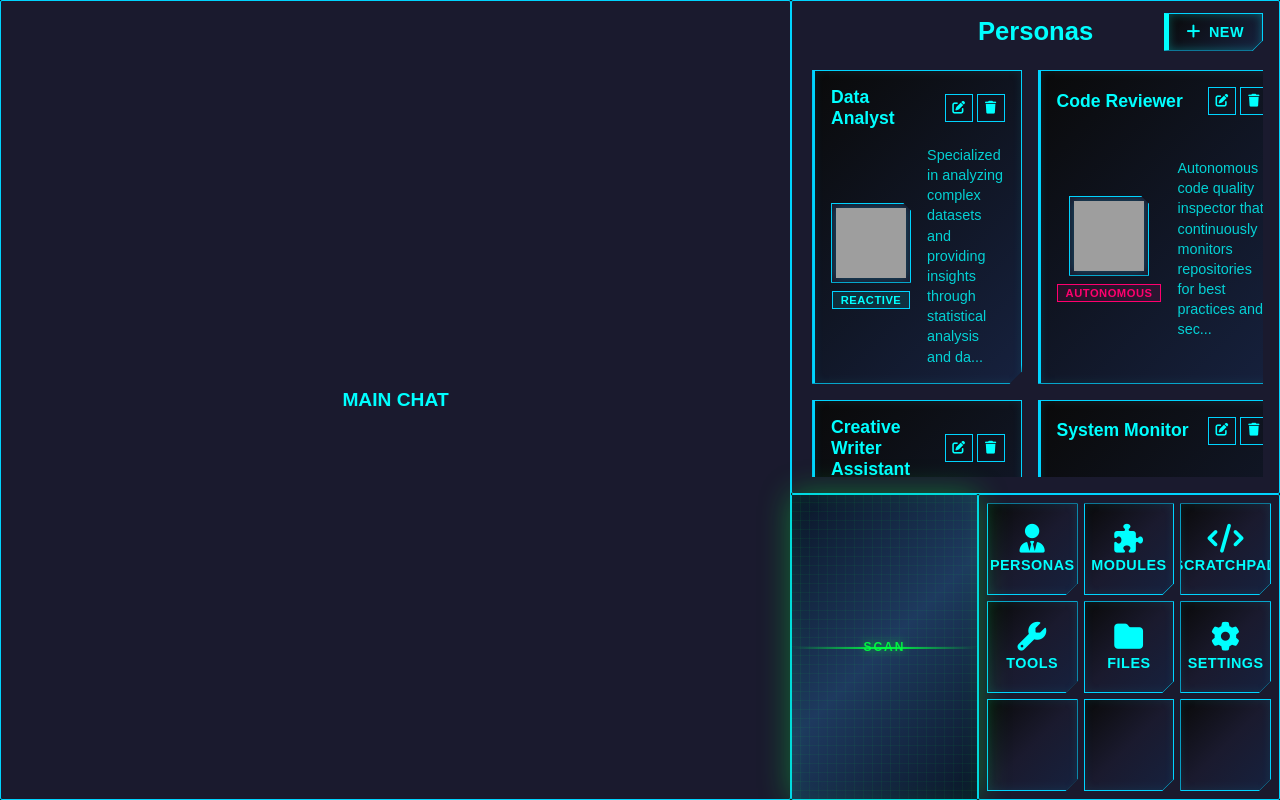
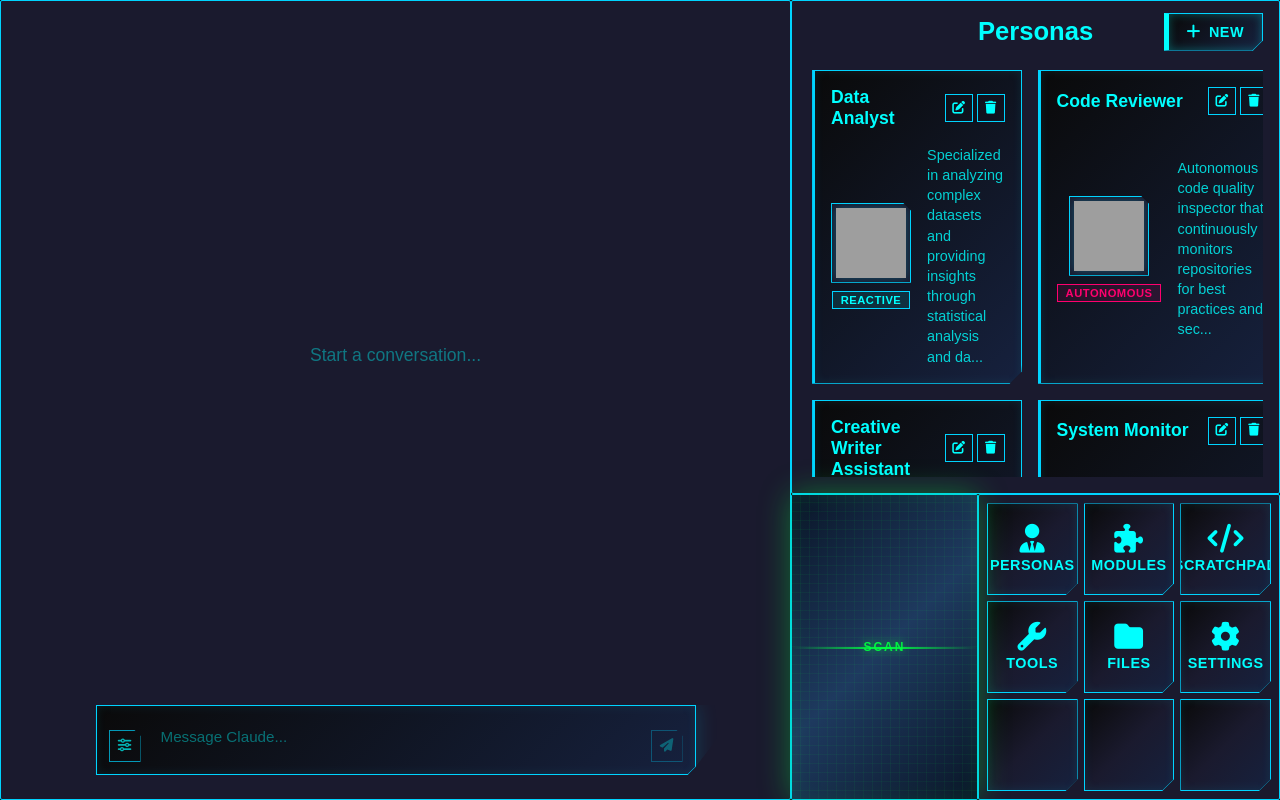
Before and after one commit to IdentityOverflow/MDCS, a Vue app in the folder frontend/: page / in a window 1280 px wide. Built offline with nearby package versions, Linux system fonts and the light colour scheme; grey boxes are pictures that could not be loaded.

Commit message:
Added chat input

```diff
--- a/frontend/src/components/MainChat.vue
+++ b/frontend/src/components/MainChat.vue
@@ -1,9 +1,111 @@
 <script setup lang="ts">
+import { ref, nextTick } from 'vue'
+
+const message = ref('')
+const showSliders = ref(false)
+const textareaRef = ref<HTMLTextAreaElement>()
+
+function handleKeydown(event: KeyboardEvent) {
+  if (event.key === 'Enter' && !event.shiftKey) {
+    event.preventDefault()
+    sendMessage()
+  }
+}
+
+function sendMessage() {
+  if (message.value.trim()) {
+    console.log('Sending message:', message.value)
+    // Here you would typically send the message to your chat service
+    message.value = ''
+    // Reset textarea height after sending
+    nextTick(() => {
+      autoResize()
+    })
+  }
+}
+
+function toggleSliders() {
+  showSliders.value = !showSliders.value
+}
+
+function autoResize() {
+  const textarea = textareaRef.value
+  if (textarea) {
+    // Reset height to auto to get the correct scrollHeight
+    textarea.style.height = 'auto'
+    // Set height to scrollHeight, but respect min/max constraints
+    const newHeight = Math.min(Math.max(textarea.scrollHeight, 40), 120)
+    textarea.style.height = `${newHeight}px`
+  }
+}
 </script>
 
 <template>
   <div class="main-chat">
-    Main Chat
+    <!-- Chat messages area -->
+    <div class="chat-content">
+      <div class="chat-messages">
+        <!-- Chat messages would go here -->
+        <div class="placeholder-text">Start a conversation...</div>
+      </div>
+    </div>
+
+    <!-- Floating input container -->
+    <div class="floating-input-container">
+      <div class="input-card">
+        <!-- Sliders panel (appears above input when active) -->
+        <div v-if="showSliders" class="sliders-panel">
+          <div class="slider-group">
+            <label>Temperature</label>
+            <input type="range" min="0" max="2" step="0.1" value="0.7" class="slider" />
+            <span class="slider-value">0.7</span>
+          </div>
+          <div class="slider-group">
+            <label>Max Tokens</label>
+            <input type="range" min="1" max="4000" step="50" value="1000" class="slider" />
+            <span class="slider-value">1000</span>
+          </div>
+        </div>
+
+        <!-- Input row -->
+        <div class="input-row">
+          <div class="left-controls">
+            <button
+              class="icon-btn settings-btn"
+              @click="toggleSliders"
+              :class="{ active: showSliders }"
+              title="Settings"
+            >
+              <i class="fa-solid fa-sliders"></i>
+            </button>
+          </div>
+
+          <div class="input-container">
+            <textarea
+              v-model="message"
+              @keydown="handleKeydown"
+              @input="autoResize"
+              placeholder="Message Claude..."
+              class="chat-input"
+              ref="textareaRef"
+              rows="1"
+            ></textarea>
+          </div>
+
+          <div class="right-controls">
+            <button
+              class="icon-btn send-btn"
+              @click="sendMessage"
+              :disabled="!message.trim()"
+              title="Send Message"
+            >
+              <i class="fa-solid fa-paper-plane"></i>
+            </button>
+          </div>
+        </div>
+      </div>
+
+    </div>
   </div>
 </template>
 
@@ -11,13 +113,215 @@
 .main-chat {
   background: var(--surface);
   border: 1px solid var(--border);
+  border-radius: 2px;
+  grid-area: A;
+  position: relative;
+  overflow: hidden;
+}
+
+.chat-content {
+  height: 100%;
+  display: flex;
+  flex-direction: column;
+  overflow: hidden;
+}
+
+.chat-messages {
+  flex: 1;
+  padding: 32px 16px 120px;
+  overflow-y: auto;
   display: flex;
   align-items: center;
   justify-content: center;
-  border-radius: 2px;
-  font-weight: bold;
+}
+
+.placeholder-text {
+  color: var(--fg);
+  opacity: 0.4;
+  font-size: 1.1em;
+  font-weight: 300;
+}
+
+/* Floating input container */
+.floating-input-container {
+  position: absolute;
+  bottom: 24px;
+  left: 50%;
+  transform: translateX(-50%);
+  width: calc(100% - 48px);
+  max-width: 600px;
+  z-index: 10;
+}
+
+.input-card {
+  background: linear-gradient(135deg, var(--bg) 0%, var(--secondary) 100%);
+  border: 1px solid var(--border);
+  border-radius: 0;
+  box-shadow:
+    0 0 20px rgba(0, 212, 255, 0.2),
+    inset 0 0 10px rgba(0, 212, 255, 0.1);
+  clip-path: polygon(0 0, 108% 0, 100% calc(100% - 8px), calc(100% - 8px) 100%, 0 100%);
+  position: relative;
+}
+
+.input-card::before {
+  content: '';
+  position: absolute;
+  bottom: 6px;
+  right: 0;
+  width: 12px;
+  height: 1px;
+  background: var(--border);
+  transform: rotate(-45deg);
+  transform-origin: right center;
+}
+
+/* Sliders panel */
+.sliders-panel {
+  padding: 16px;
+  border-bottom: 1px solid var(--border);
+  background: var(--bg);
+  display: flex;
+  flex-direction: column;
+  gap: 16px;
+}
+
+.slider-group {
+  display: flex;
+  align-items: center;
+  gap: 12px;
+}
+
+.slider-group label {
+  color: var(--fg);
+  font-size: 0.75em;
+  font-weight: 600;
   text-transform: uppercase;
-  font-size: 1.2em;
-  grid-area: A;
+  letter-spacing: 0.5px;
+  min-width: 70px;
+  opacity: 0.8;
 }
+
+.slider {
+  flex: 1;
+  height: 3px;
+  background: var(--surface);
+  border: 1px solid var(--border);
+  outline: none;
+  cursor: pointer;
+  appearance: none;
+}
+
+.slider::-webkit-slider-thumb {
+  appearance: none;
+  width: 14px;
+  height: 14px;
+  background: linear-gradient(135deg, var(--border) 0%, var(--fg) 100%);
+  border: 1px solid var(--fg);
+  cursor: pointer;
+  clip-path: polygon(0 0, calc(100% - 3px) 0, 100% 3px, 100% 100%, 0 100%);
+}
+
+.slider::-webkit-slider-thumb:hover {
+  background: linear-gradient(135deg, var(--fg) 0%, var(--accent) 100%);
+  box-shadow: 0 0 6px var(--glow);
+}
+
+.slider-value {
+  color: var(--fg);
+  font-size: 0.75em;
+  font-weight: 500;
+  min-width: 40px;
+  text-align: right;
+  opacity: 0.7;
+}
+
+/* Input row */
+.input-row {
+  display: flex;
+  align-items: flex-end;
+  padding: 12px;
+  gap: 8px;
+}
+
+.left-controls,
+.right-controls {
+  display: flex;
+  gap: 6px;
+}
+
+.input-container {
+  flex: 1;
+}
+
+.chat-input {
+  width: 100%;
+  background: transparent;
+  border: none;
+  color: var(--fg);
+  padding: 8px 12px;
+  font-size: 0.95em;
+  font-weight: 400;
+  font-family: inherit;
+  resize: none;
+  height: 40px;
+  min-height: 40px;
+  max-height: 120px;
+  line-height: 1.4;
+  overflow-y: hidden;
+  transition: height 0.1s ease;
+}
+
+.chat-input:focus {
+  outline: none;
+}
+
+.chat-input::placeholder {
+  color: var(--fg);
+  opacity: 0.4;
+}
+
+/* Icon buttons */
+.icon-btn {
+  width: 32px;
+  height: 32px;
+  background: transparent;
+  border: 1px solid var(--border);
+  color: var(--fg);
+  cursor: pointer;
+  display: flex;
+  align-items: center;
+  justify-content: center;
+  transition: all 0.2s ease;
+  font-size: 0.85em;
+  opacity: 0.7;
+  clip-path: polygon(0 0, calc(100% - 6px) 0, 100% 6px, 100% 100%, 0 100%);
+}
+
+.icon-btn:hover:not(:disabled) {
+  opacity: 1;
+  background: rgba(0, 212, 255, 0.1);
+  border-color: var(--fg);
+}
+
+.icon-btn:disabled {
+  opacity: 0.3;
+  cursor: not-allowed;
+}
+
+.icon-btn.active {
+  background: rgba(0, 212, 255, 0.2);
+  border-color: var(--fg);
+  opacity: 1;
+}
+
+.send-btn:hover:not(:disabled) {
+  color: var(--accent);
+  border-color: var(--accent);
+}
+
+.send-btn:not(:disabled) {
+  opacity: 1;
+}
+
 </style>
```
